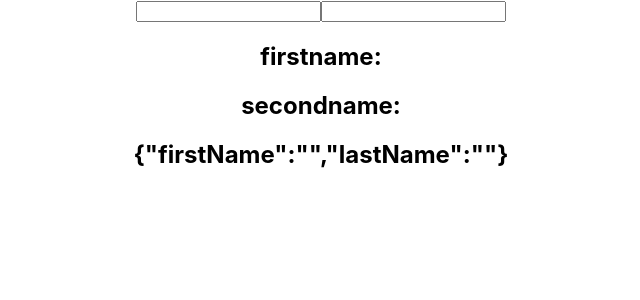
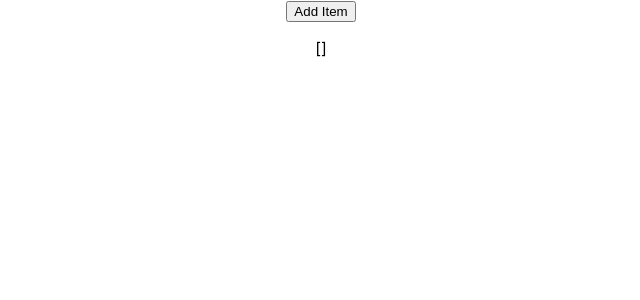
Before and after one commit to opxyc/js.react.l.hooks, a React (Create React App) app: page / in a window 1280 px wide. Shown: the top 300 px of the page, without its empty margins (319-959 px from the left). Built offline with nearby package versions, Linux system fonts and the light colour scheme.

Commit message:
useEffect with array

```diff
--- a/src/App.js
+++ b/src/App.js
@@ -3,12 +3,13 @@
 // import ClassCounter from './components/ClassCounter'
 // import HookCounter from './components/HookCounter'
 // import HookCounterTwo from './components/HookCounterTwo'
-import HookCounterThree from './components/HookCounterThree'
+// import HookCounterThree from './components/HookCounterThree'
+import HookCounterFour from './components/HookCounterFour'
 
 function App() {
   return (
     <div className="App">
-      <HookCounterThree />
+      <HookCounterFour />
     </div>
   );
 }
--- /dev/null
+++ b/src/components/HookCounterFour.js
@@ -0,0 +1,28 @@
+import React, {useState} from 'react'
+
+function HookCounterFour() {
+    const [items, setItems] = useState([])
+
+    const addItem = () => {
+        setItems(prev => [...prev, {
+            id: prev.length,
+            value: Math.floor(Math.random() * 10) + 1
+        }])
+    }
+
+    return (
+        <div>
+            <button onClick={addItem}>Add Item</button>
+            <ul>
+                {
+                    items.map(item=>(
+                        <li key={item.id}>{item.value}</li>
+                    ))
+                }
+            </ul>
+            <div>{JSON.stringify(items)}</div>
+        </div>
+    )
+}
+
+export default HookCounterFour
```
Also changed, not shown: 1 other file (tests, documents, lock files or other folders).
